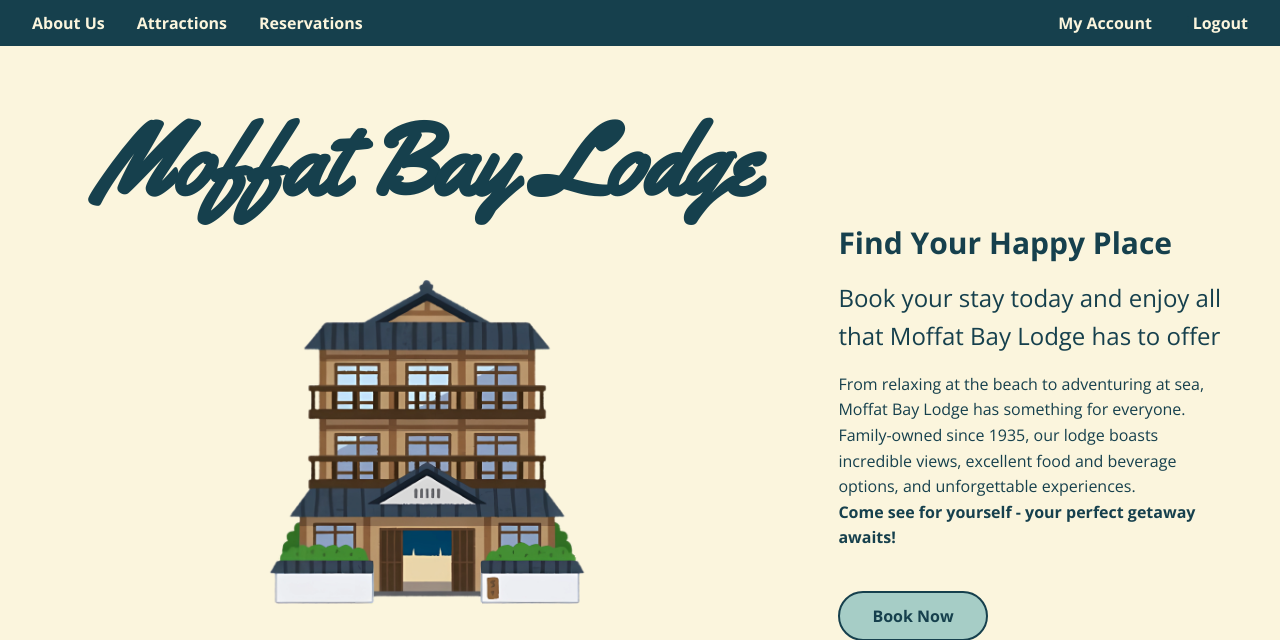
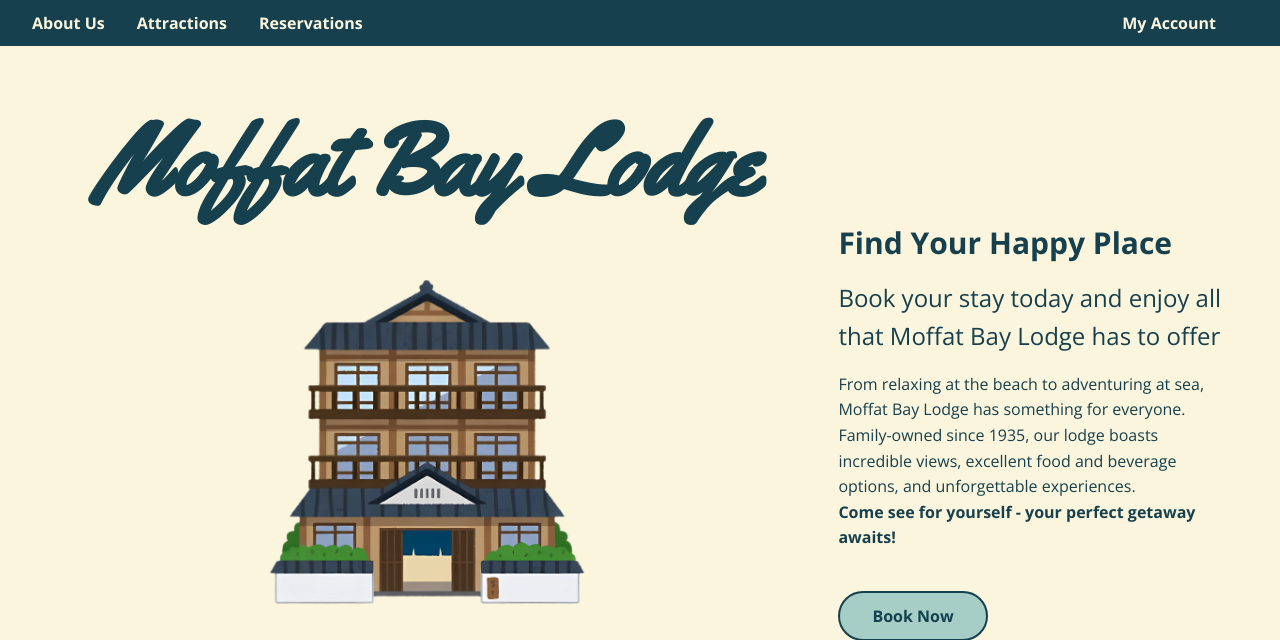
Before and after one commit to racheltheis/Moffat-Bay, a Flask app: page / in a window 1280 px wide. Shown: the top 640 px of the page. Run offline with Flask 3, Linux system fonts and the light colour scheme.

Commit message:
updated Module-6_v2

```diff
--- a/module-6_v2/templates/landing.html
+++ b/module-6_v2/templates/landing.html
@@ -32,8 +32,8 @@
                 <li><a href="#">Attractions</a></li>
                 <li><a href="#">Reservations</a></li>
                 <li class="right">
-					<a href="{{ url_for('auth.login_get') }}">My Account</a></li>|
-                	<a href="{{ url_for('auth.logout') }}">Logout</a></li>
+					<a href="{{ url_for('auth.login_get') }}">My Account</a></li>
+
             </ul>
         </nav>
     </header>
--- a/module-6_v2/templates/register_and_signin.html
+++ b/module-6_v2/templates/register_and_signin.html
@@ -17,8 +17,8 @@
             <li><a href="#">ATTRACTIONS</a></li>
             <li><a href="#">RESERVATIONS</a></li>
             <li class="right">
-				<a href="{{ url_for('auth.login_get') }}">My Account</a> |
-                <a href="{{ url_for('auth.logout') }}">Logout</a>
+				<a href="{{ url_for('auth.login_get') }}">My Account</a>
+
         </ul>
     </nav>
 </header>
```
